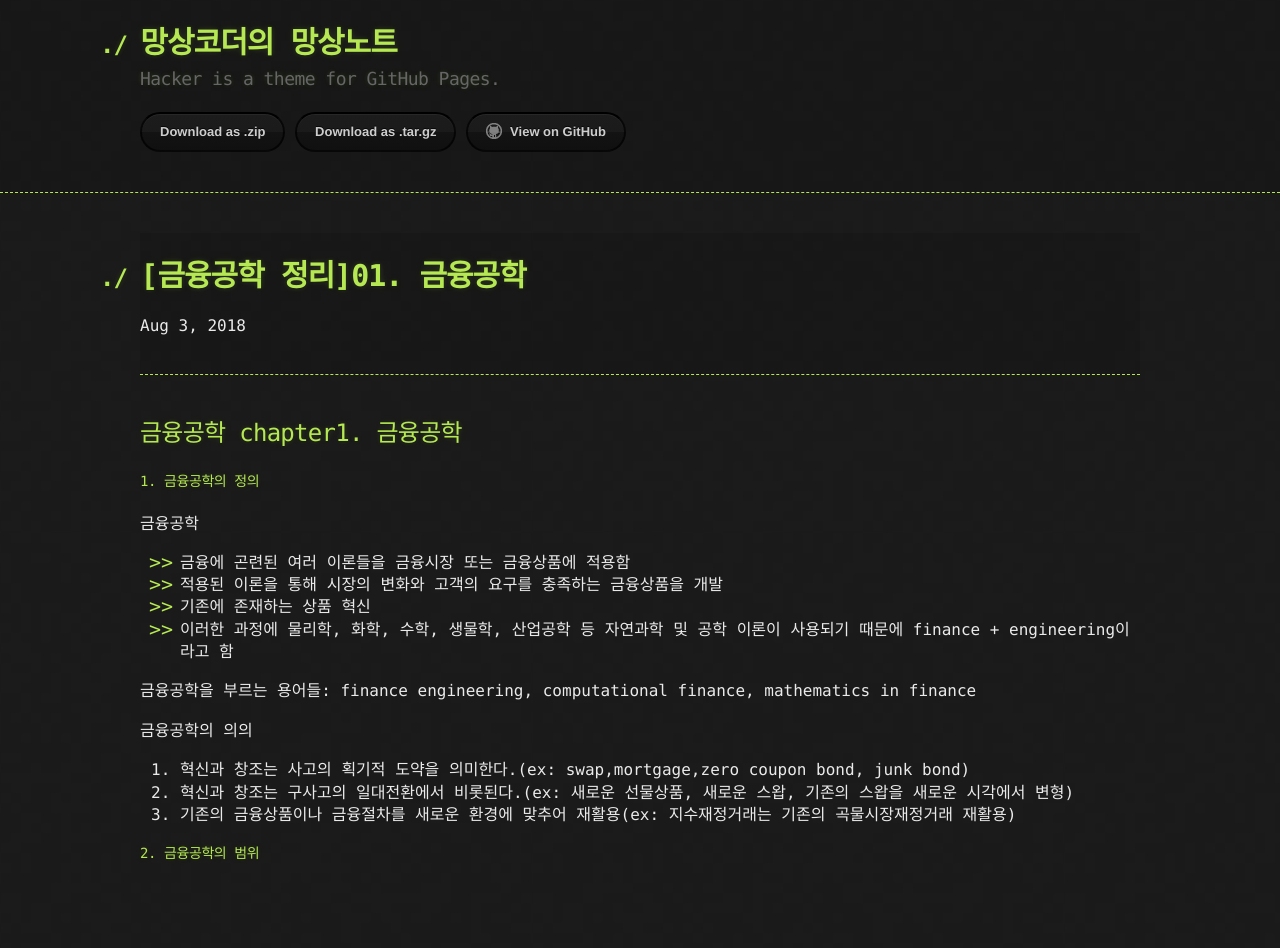
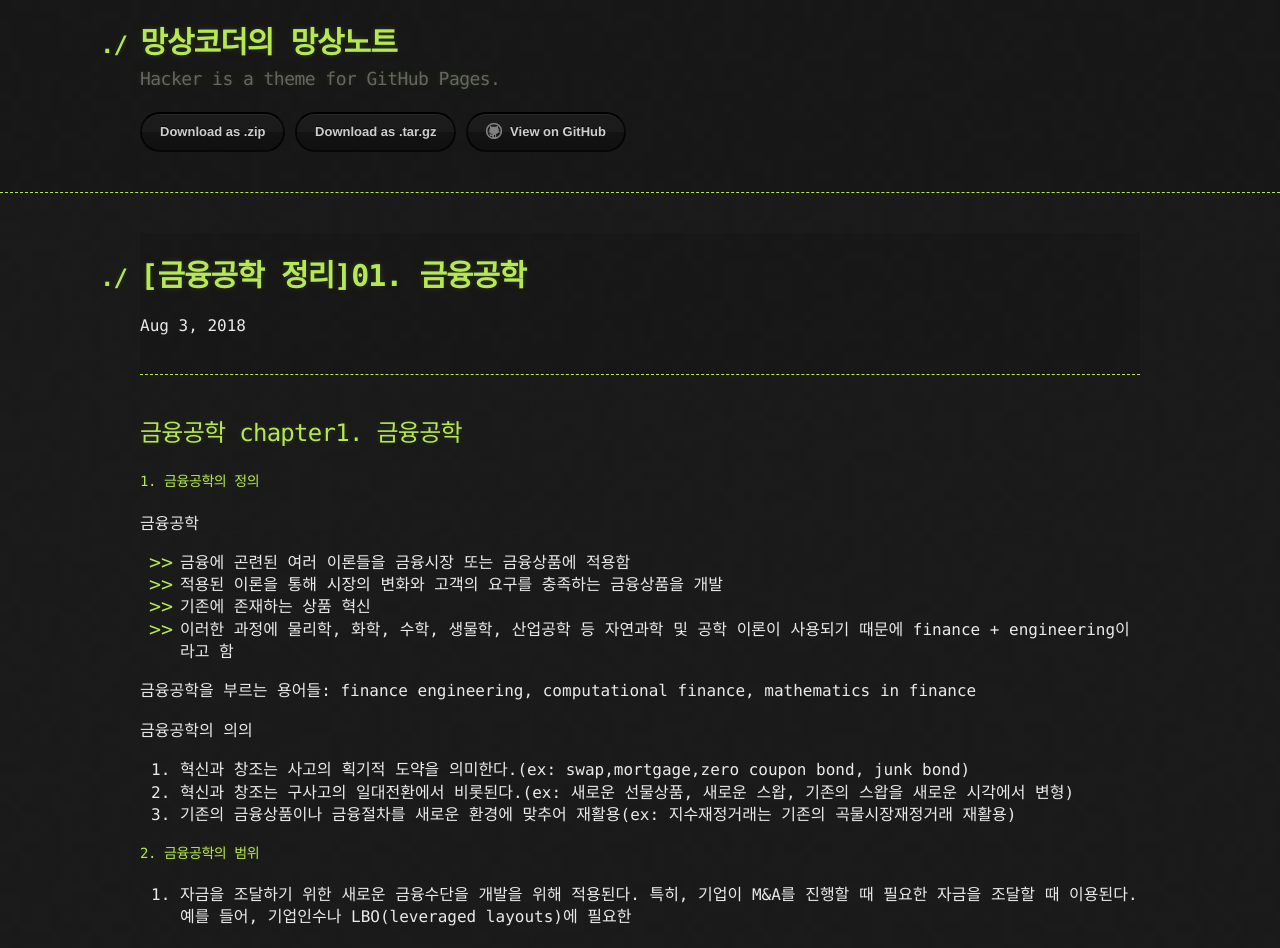
Before and after one commit to kooock/kooock.github.io, a Jekyll site: the page built from _posts/2018-08-03-finance_engineering_chapter1.md, in a window 1280 px wide. Built offline with Jekyll 4.4.1, drawn with Linux system fonts in a browser that asks for light colours; before the commit the page ends 900 px from its top, so only the background shows below that.

Commit message:
finance engineering 1  update

```diff
--- a/_posts/2018-08-03-finance_engineering_chapter1.md
+++ b/_posts/2018-08-03-finance_engineering_chapter1.md
@@ -28,3 +28,4 @@ tags: [금융공학, 퀀트]
 3. 기존의 금융상품이나 금융절차를 새로운 환경에 맞추어 재활용(ex: 지수재정거래는 기존의 곡물시장재정거래 재활용)
 
 #### 2. 금융공학의 범위
+1. 자금을 조달하기 위한 새로운 금융수단을 개발을 위해 적용된다. 특히, 기업이 M&A를 진행할 때 필요한 자금을 조달할 때 이용된다. 예를 들어, 기업인수나 LBO(leveraged layouts)에 필요한
```
